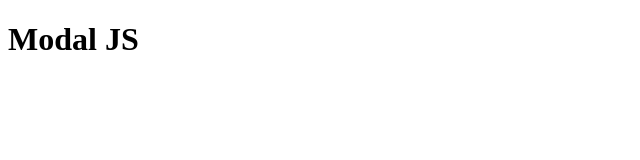
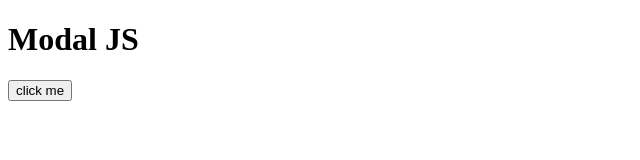
Before and after one commit to masuddrak/modal-alert, a plain HTML site: page index.html in a window 1280 px wide. Shown: the whole page, without its empty margins (0-640 px from the left). Drawn offline with Linux system fonts and the light colour scheme.

Commit message:
functional alert

```diff
--- a/index.html
+++ b/index.html
@@ -8,6 +8,7 @@
 </head>
 <body>
     <h1>Modal JS</h1>
+    <button onclick="alert1()">click me</button>
     <script src="modal.js"></script>
 </body>
 </html>
--- a/modal.js
+++ b/modal.js
@@ -1 +1,3 @@
-alert('hello')
+const alert1=()=>{
+    alert('hello')
+}
```
